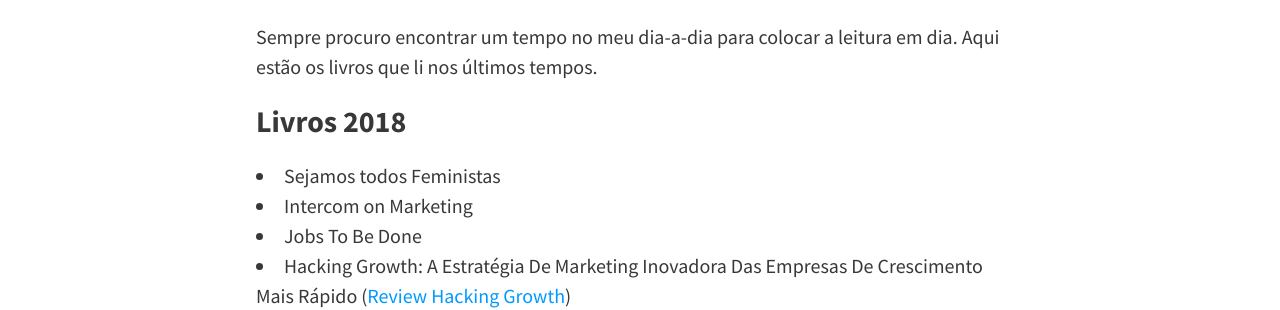
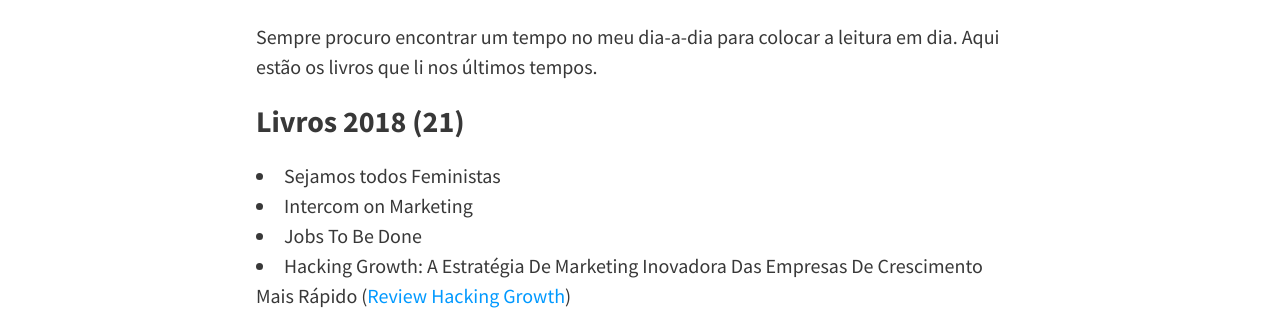
Before and after one commit to felipecbarbosa/felipecbarbosa.github.io, a Jekyll site: the page built from leituras.md, in a window 1280 px wide and 900 px high. Shown: the part 377-687 px from the top of the window. Built offline with Jekyll 4.4.1, drawn with Linux system fonts in a browser that asks for light colours; nearby versions of some CDN libraries; comment, search, counter and statistics services are not loaded.

Commit message:
Added number of books read

```diff
--- a/leituras.md
+++ b/leituras.md
@@ -8,7 +8,7 @@ permalink: /leituras-recomendadas/
 
 Sempre procuro encontrar um tempo no meu dia-a-dia para colocar a leitura em dia. Aqui estão os livros que li nos últimos tempos.
 
-### Livros 2018
+### Livros 2018 (21)
 - Sejamos todos Feministas
 - Intercom on Marketing
 - Jobs To Be Done
```
